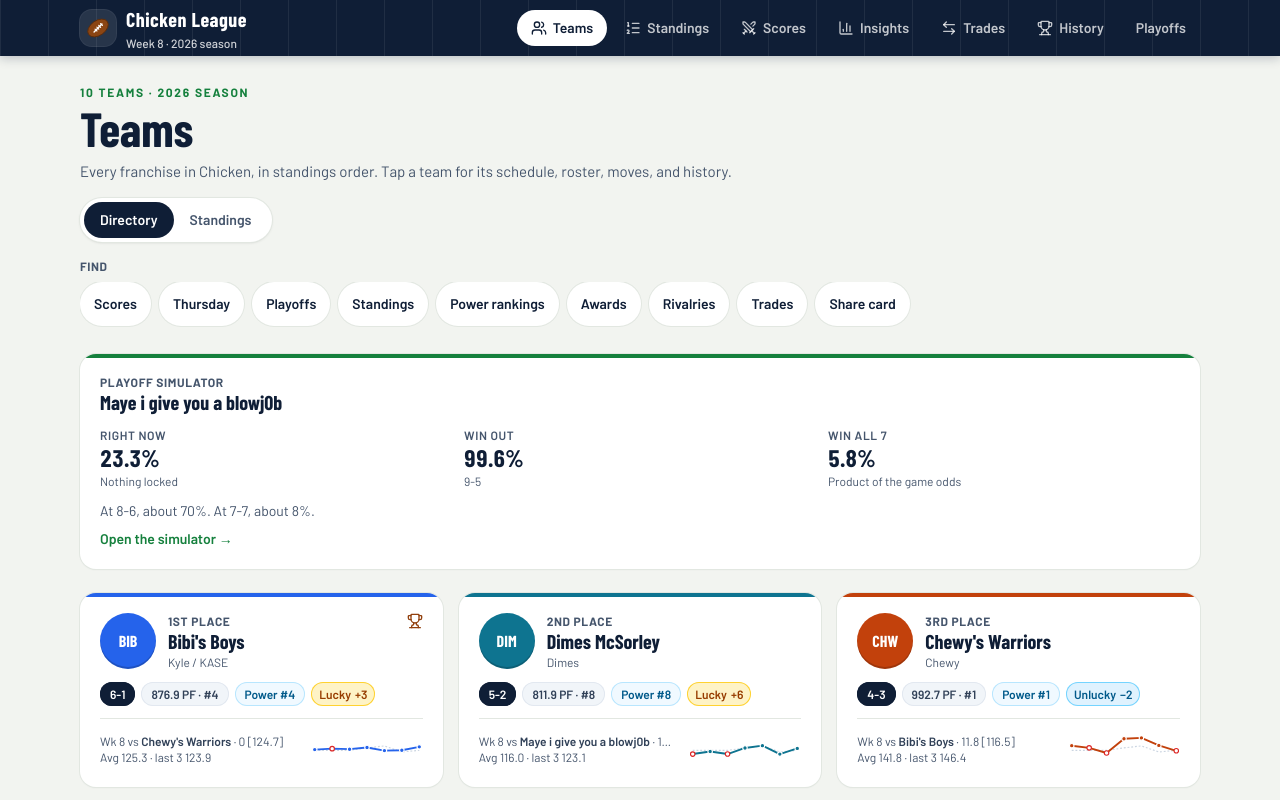
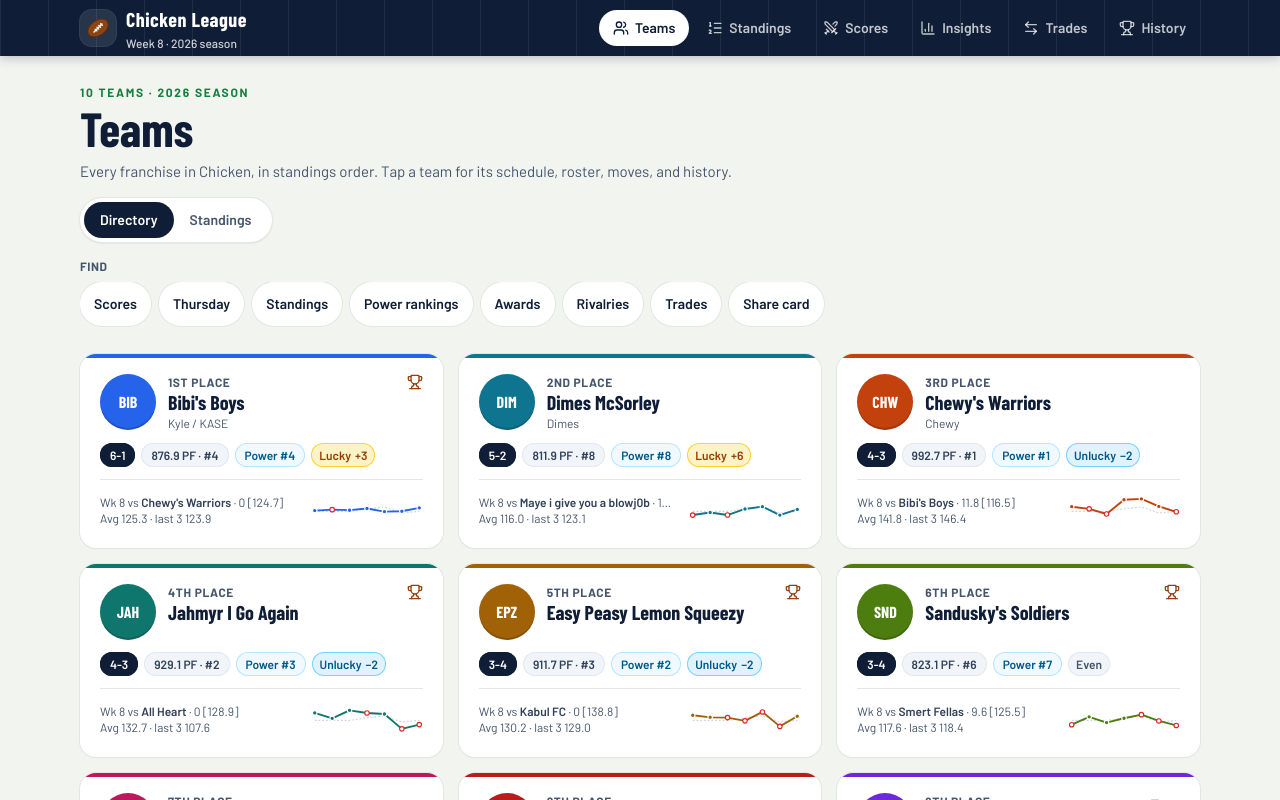
Before and after one commit to Gerritbandison/fantasy-board-demo, a Next.js app: page / in a window 1280 px wide. Shown: the top 800 px of the page. Built offline with nearby package versions, Linux system fonts and the light colour scheme; a web font is replaced by a local one.

Commit message:
Open the playoff simulator only from the user team card.
The Teams page banner, the team page button, and the nav links are gone. The card on the Teams directory is the remaining way in.

Co-authored-by: Gerrit13 <Gerritbandison@users.noreply.github.com>

```diff
--- a/app/(league)/page.tsx
+++ b/app/(league)/page.tsx
@@ -1,13 +1,11 @@
 import type { Metadata } from "next";
 import Link from "next/link";
 import { Trophy } from "lucide-react";
-import { Card, LuckBadge, PageHeader, Pill, Stat, TeamAvatar } from "@/components/league/ui";
+import { Card, LuckBadge, PageHeader, Pill, TeamAvatar } from "@/components/league/ui";
 import { MiniTrail } from "@/components/league/trail";
 import { TeamsTabs } from "@/components/league/TeamsTabs";
 import { FindNav } from "@/components/league/FindNav";
-import { formatPoints, formatRecord, LEAGUE, matchupFor, ordinal, STANDINGS, team, teamPath, USER_TEAM } from "@/lib/league";
-import { formatPct } from "@/lib/playoff-sim";
-import { simulatorPreview } from "@/lib/playoff-preview";
+import { formatPoints, formatRecord, LEAGUE, matchupFor, ordinal, STANDINGS, team, teamPath } from "@/lib/league";
 import { luck, pfRank, powerRank, teamStats } from "@/lib/stats";
 
 export const metadata: Metadata = {
@@ -15,7 +13,6 @@ export const metadata: Metadata = {
 };
 
 export default function HomePage() {
-  const preview = simulatorPreview();
   return (
     <>
       <PageHeader eyebrow={`${LEAGUE.size} teams · ${LEAGUE.season} season`} title="Teams">
@@ -25,22 +22,6 @@ export default function HomePage() {
         </div>
         <FindNav />
       </PageHeader>
-
-      <Card accent={USER_TEAM.color}>
-        <Link href="/playoffs" className="block">
-          <p className="text-xs font-bold tracking-wider text-slate-600 uppercase">Playoff simulator</p>
-          <p className="font-display text-xl leading-tight font-bold break-words text-navy">{USER_TEAM.name}</p>
-          <div className="mt-3 grid grid-cols-2 gap-3 sm:grid-cols-3">
-            <Stat label="Right now" value={formatPct(preview.baseline, 1)} sub="Nothing locked" />
-            <Stat label="Win out" value={formatPct(preview.winOut, 1)} sub="9-5" />
-            <Stat label="Win all 7" value={formatPct(preview.winAll, 1)} sub="Product of the game odds" />
-          </div>
-          <p className="mt-3 text-sm text-slate-600">
-            At 8-6, about {formatPct(preview.atEight)}. At 7-7, about {formatPct(preview.atSeven)}.
-          </p>
-          <p className="mt-2 text-sm font-semibold text-turf">Open the simulator →</p>
-        </Link>
-      </Card>
 
       <ul className="grid gap-4 sm:grid-cols-2 lg:grid-cols-3">
         {STANDINGS.map((t) => {
@@ -96,6 +77,11 @@ export default function HomePage() {
                   <MiniTrail team={t} />
                 </div>
               </Link>
+              {t.isUser && (
+                <Link href="/playoffs" className="mt-3 inline-flex h-11 items-center border-t border-line pt-3 text-sm font-semibold text-turf hover:underline">
+                  Playoff simulator →
+                </Link>
+              )}
             </Card>
           );
         })}
--- a/app/(league)/teams/[id]/page.tsx
+++ b/app/(league)/teams/[id]/page.tsx
@@ -361,11 +361,6 @@ export default async function TeamPage({ params }: PageProps<"/teams/[id]">) {
               </Pill>
             )}
           </div>
-          {t.isUser && (
-            <Link href="/playoffs" className="mt-3 inline-flex h-11 items-center rounded-full bg-turf px-4 text-sm font-semibold text-white hover:bg-turf-dark">
-              Playoff simulator →
-            </Link>
-          )}
         </PageHeader>
       </div>
 
--- a/components/league/AppNav.tsx
+++ b/components/league/AppNav.tsx
@@ -2,18 +2,17 @@
 
 import Link from "next/link";
 import { usePathname } from "next/navigation";
-import { ArrowLeftRight, ChartColumn, Gauge, ListOrdered, Swords, Trophy, Users, type LucideIcon } from "lucide-react";
+import { ArrowLeftRight, ChartColumn, ListOrdered, Swords, Trophy, Users, type LucideIcon } from "lucide-react";
 import { cn } from "@/lib/utils";
 
 /** `also`: extra paths that light up the item; `phoneAlso` only applies in the bottom bar, where Standings and Trades have no tab of their own. */
-const NAV: { href: string; label: string; icon: LucideIcon; phone: boolean; also?: string[]; phoneAlso?: string[]; iconBelowLg?: boolean }[] = [
+const NAV: { href: string; label: string; icon: LucideIcon; phone: boolean; also?: string[]; phoneAlso?: string[] }[] = [
   { href: "/", label: "Teams", icon: Users, phone: true, also: ["/teams/"], phoneAlso: ["/standings"] },
   { href: "/standings", label: "Standings", icon: ListOrdered, phone: false },
   { href: "/matchups", label: "Scores", icon: Swords, phone: true },
   { href: "/insights", label: "Insights", icon: ChartColumn, phone: true },
   { href: "/trades", label: "Trades", icon: ArrowLeftRight, phone: false },
   { href: "/history", label: "History", icon: Trophy, phone: true, phoneAlso: ["/trades"] },
-  { href: "/playoffs", label: "Playoffs", icon: Gauge, phone: false, also: ["/simulator"], iconBelowLg: true },
 ];
 
 function Football({ className }: { className?: string }) {
@@ -59,8 +58,8 @@ export function TopBar({ week, season }: { week: number; season: number }) {
                   active ? "bg-white text-navy" : "text-white/75 hover:bg-white/10 hover:text-white",
                 )}
               >
-                <item.icon className={cn("size-4", item.iconBelowLg ? "lg:hidden" : "max-lg:hidden")} aria-hidden />
-                <span className={cn(item.iconBelowLg && "max-lg:sr-only")}>{item.label}</span>
+                <item.icon className="size-4 max-lg:hidden" aria-hidden />
+                {item.label}
               </Link>
             );
           })}
--- a/components/league/FindNav.tsx
+++ b/components/league/FindNav.tsx
@@ -3,7 +3,6 @@ import Link from "next/link";
 const LINKS = [
   { href: "/matchups", label: "Scores" },
   { href: "/matchups#thursday", label: "Thursday" },
-  { href: "/playoffs", label: "Playoffs" },
   { href: "/standings", label: "Standings" },
   { href: "/insights#power", label: "Power rankings" },
   { href: "/history#awards", label: "Awards" },
--- a/components/league/RosterOutlook.tsx
+++ b/components/league/RosterOutlook.tsx
@@ -1,6 +1,5 @@
-import Link from "next/link";
 import { Card } from "@/components/league/ui";
-import { team, USER_TEAM } from "@/lib/league";
+import { team } from "@/lib/league";
 import { formatPct } from "@/lib/playoff-sim";
 import { MAYE_ROS } from "@/lib/ros";
 import { cn } from "@/lib/utils";
@@ -71,9 +70,6 @@ export function RosterOutlook() {
         ))}
       </ul>
 
-      <Link href="/playoffs" className="mt-4 inline-flex h-11 items-center rounded-full bg-turf px-4 text-sm font-semibold text-white hover:bg-turf-dark">
-        {USER_TEAM.name} playoff simulator →
-      </Link>
     </Card>
   );
 }
--- a/lib/playoff-preview.ts
+++ /dev/null
@@ -1,29 +0,0 @@
-import { PLAYOFF_MODEL } from "@/lib/playoff-data";
-import { SIM_COUNT, simulate, winOutChance, winOutPath } from "@/lib/playoff-sim";
-
-export interface SimulatorPreview {
-  baseline: number;
-  winOut: number;
-  winAll: number;
-  atEight: number;
-  atSeven: number;
-  sims: number;
-}
-
-let cached: SimulatorPreview | undefined;
-
-/** Baseline odds for the home-page card. Computed once per server process. */
-export function simulatorPreview(): SimulatorPreview {
-  if (cached) return cached;
-  const base = simulate(PLAYOFF_MODEL, { n: SIM_COUNT, seed: 7, shift: 0 });
-  const path = winOutPath(PLAYOFF_MODEL, { n: SIM_COUNT, seed: 11, shift: 0 });
-  cached = {
-    baseline: base.focusOdds,
-    winOut: path[path.length - 1]?.odds ?? 0,
-    winAll: winOutChance(PLAYOFF_MODEL, 0),
-    atEight: base.byWins.find((row) => row.wins === 8)?.odds ?? 0,
-    atSeven: base.byWins.find((row) => row.wins === 7)?.odds ?? 0,
-    sims: SIM_COUNT,
-  };
-  return cached;
-}
```
